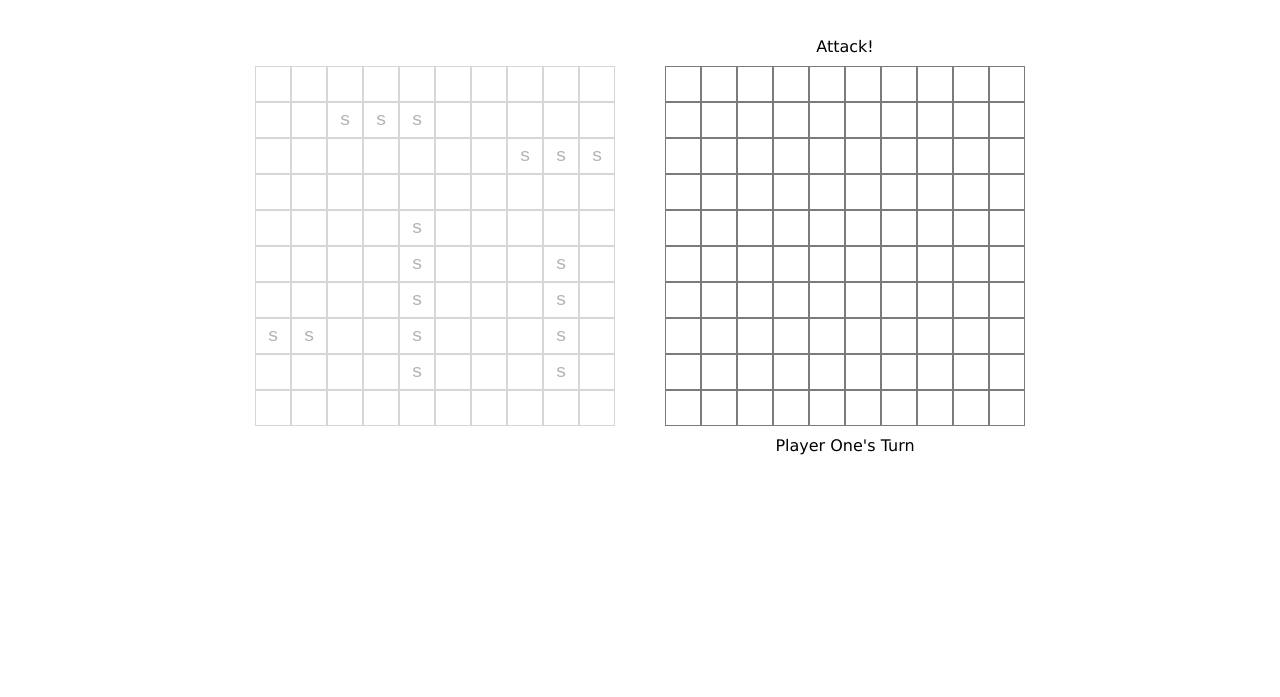
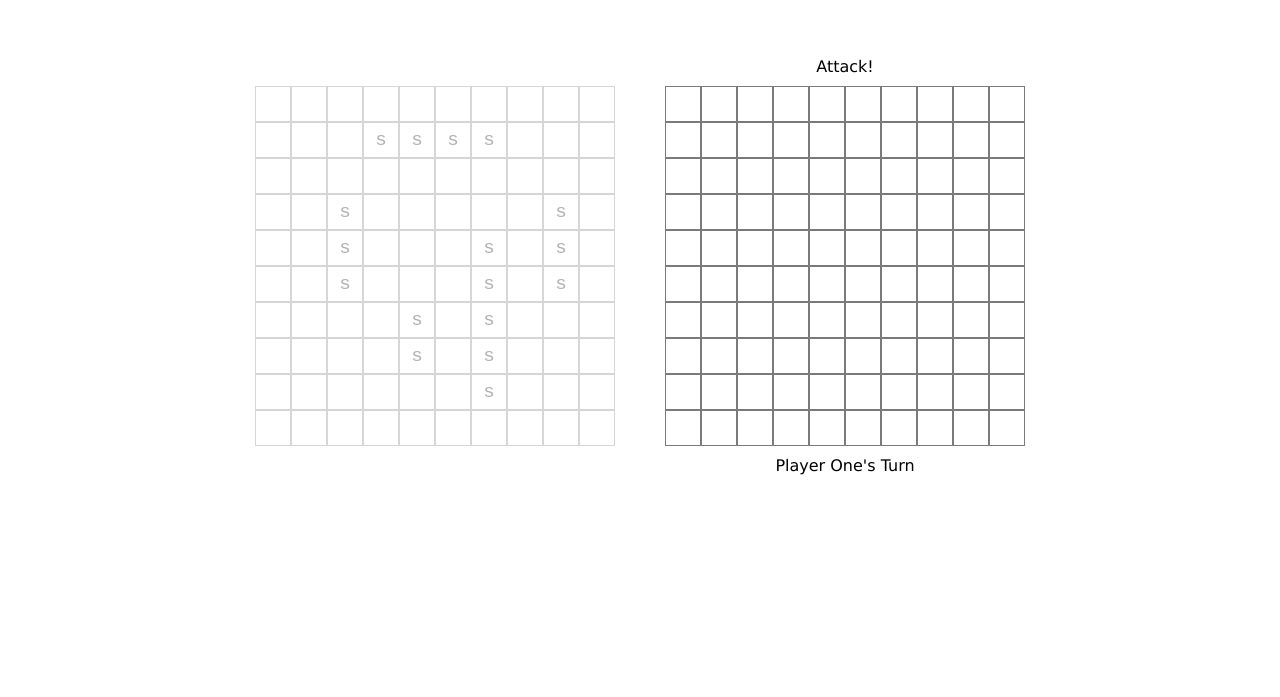
Before and after one commit to ShreyasKR8/battleship, a website built with webpack: page src/index.html in a window 1280 px wide. Shown: the part 103-800 px from the top of the page. Built offline with nearby package versions, Linux system fonts and the light colour scheme.

Commit message:
feat. Place ships at random positions and cycle random pos for players

```diff
--- a/eslint.config.js
+++ b/eslint.config.js
@@ -5,6 +5,7 @@ import jestPlugin from 'eslint-plugin-jest';
 
 export default [
     { languageOptions: { globals: globals.browser } },
+    { languageOptions: { globals: globals.jest } },
     pluginJs.configs.recommended,
     eslintConfigPrettier,
     {
--- a/src/index.html
+++ b/src/index.html
@@ -9,6 +9,9 @@
     <header>
         <h1>Battleship</h1>
     </header>
+    <section>
+        <button class='cycle-random-placements'>Random</button>
+    </section>
     <section class="gameboards">
         <article>
             <p class='player-two-instruction-not-needed hidden'>Attack!</p>
--- a/src/index.js
+++ b/src/index.js
@@ -1,7 +1,7 @@
 import './style.css';
 import Player from './modules/player.js';
 import Ship from './modules/ship.js';
-import { Orientation } from './modules/gameboard.js';
+// import { Orientation } from './modules/gameboard.js';
 import display from './modules/display.js';
 import {
     currentPlayer,
@@ -9,37 +9,62 @@ import {
     switchTurn,
 } from './modules/gameState.js';
 
+//initialise the game
+const initialisedObjects = initialiseGame();
+const playerOneGameboard = initialisedObjects.playerOneGameboard;
+const playerTwoGameboard = initialisedObjects.playerTwoGameboard;
+
 setCurrentPlayer('player-one');
 
-/* setup player one gameboard */
-const playerOne = new Player('player-one');
+function initialisePlayers() {
+    const playerOne = new Player('player-one');
 
-const playerOneGameboard = playerOne.gameboard;
+    const playerTwo = new Player('player-two');
 
-playerOneGameboard.placeShip(new Ship(2), [7, 0], Orientation.HORIZONTAL);
-playerOneGameboard.placeShip(new Ship(3), [1, 2], Orientation.HORIZONTAL);
-playerOneGameboard.placeShip(new Ship(3), [2, 7], Orientation.HORIZONTAL);
-playerOneGameboard.placeShip(new Ship(4), [5, 8], Orientation.VERTICAL);
-playerOneGameboard.placeShip(new Ship(5), [4, 4], Orientation.VERTICAL);
+    return { playerOne, playerTwo };
+}
 
-const playerOneShipPositions = playerOneGameboard.getShipPositions();
+function initialiseGameboards(playerOne, playerTwo) {
 
-display.displayGameboard(undefined, 'player-one', playerOneShipPositions);
+    /* setup player one gameboard */
+    const playerOneGameboard = playerOne.gameboard;
 
-/* setup player two gameboard */
-const playerTwo = new Player('player-two');
+    placeShipAtRandomCoordinate(new Ship(2), playerOneGameboard);
+    placeShipAtRandomCoordinate(new Ship(3), playerOneGameboard);
+    placeShipAtRandomCoordinate(new Ship(3), playerOneGameboard);
+    placeShipAtRandomCoordinate(new Ship(4), playerOneGameboard);
+    placeShipAtRandomCoordinate(new Ship(5), playerOneGameboard);
 
-const playerTwoGameboard = playerTwo.gameboard;
+    /* setup player two gameboard */
+    const playerTwoGameboard = playerTwo.gameboard;
 
-playerTwoGameboard.placeShip(new Ship(2), [8, 1], Orientation.HORIZONTAL);
-playerTwoGameboard.placeShip(new Ship(3), [2, 1], Orientation.HORIZONTAL);
-playerTwoGameboard.placeShip(new Ship(3), [1, 7], Orientation.VERTICAL);
-playerTwoGameboard.placeShip(new Ship(4), [6, 7], Orientation.VERTICAL);
-playerTwoGameboard.placeShip(new Ship(5), [4, 1], Orientation.HORIZONTAL);
+    placeShipAtRandomCoordinate(new Ship(2), playerTwoGameboard);
+    placeShipAtRandomCoordinate(new Ship(3), playerTwoGameboard);
+    placeShipAtRandomCoordinate(new Ship(3), playerTwoGameboard);
+    placeShipAtRandomCoordinate(new Ship(4), playerTwoGameboard);
+    placeShipAtRandomCoordinate(new Ship(5), playerTwoGameboard);
 
-const playerTwoShipPositions = playerTwoGameboard.getShipPositions();
+    return { playerOneGameboard, playerTwoGameboard };
+}
 
-display.displayGameboard(undefined, 'player-two', playerTwoShipPositions);
+function initialiseGame() {
+    const { playerOne, playerTwo } = initialisePlayers();
+    const { playerOneGameboard, playerTwoGameboard } = initialiseGameboards(playerOne, playerTwo);
+
+    /* display player one gameboard */
+    const playerOneShipPositions = playerOneGameboard.getShipPositions();
+
+    display.displayGameboard(undefined, 'player-one');
+    display.displayShipsOnGameboard(playerOneShipPositions, 'player-one');
+
+    /* display player two gameboard */
+    const playerTwoShipPositions = playerTwoGameboard.getShipPositions();
+
+    display.displayGameboard(undefined, 'player-two');
+    display.displayShipsOnGameboard(playerTwoShipPositions, 'player-two');
+
+    return { playerOne, playerTwo, playerOneGameboard, playerTwoGameboard };
+}
 
 document.addEventListener('OnCellClicked', handleCellClicked); //received from UI on click
 
@@ -107,3 +132,24 @@ function playComputersTurn(isShipHit, hitCoordinates) {
     };
     setTimeout(() => handleCellClicked(mockEvent), 2000);  //delay to simulate "thinking".
 }
+
+function placeShipAtRandomCoordinate(ship, playerGameboard) {
+    let { randomCoordinate, randomOrientation } = playerGameboard.getRandomCoordinateForShip(ship.size);
+    playerGameboard.placeShip(ship, randomCoordinate, randomOrientation);
+}
+
+const randomPlacementButton = document.querySelector('.cycle-random-placements');
+randomPlacementButton.addEventListener('click', () => {
+
+    playerOneGameboard.clearGameboard();
+
+    placeShipAtRandomCoordinate(new Ship(2), playerOneGameboard);
+    placeShipAtRandomCoordinate(new Ship(3), playerOneGameboard);
+    placeShipAtRandomCoordinate(new Ship(3), playerOneGameboard);
+    placeShipAtRandomCoordinate(new Ship(4), playerOneGameboard);
+    placeShipAtRandomCoordinate(new Ship(5), playerOneGameboard);
+
+    const shipPositions = playerOneGameboard.getShipPositions();
+
+    display.updateShipsOnGameboard(shipPositions, 'player-one');
+});
--- a/src/modules/display.js
+++ b/src/modules/display.js
@@ -4,9 +4,8 @@ const playerOneInstructions = document.querySelectorAll(`.player-one-instruction
 const playerOneGrid = document.querySelector(`.player-one-gameboard`);
 const playerTwoGrid = document.querySelector(`.player-two-gameboard`);
 
-function displayGameboard(size = 10, gridOwner, shipPositions) {
+function displayGameboard(size = 10, gridOwner) {
     createGrid(size, gridOwner);
-    placeShips(shipPositions, gridOwner);
 }
 
 function createGrid(size, gridOwner) {
@@ -37,6 +36,23 @@ function createGrid(size, gridOwner) {
     }
 }
 
+function updateShipsOnGameboard(shipPositions, gridOwner) {
+    const cells = document.querySelectorAll(`[data-owner="${gridOwner}"] .cell`);
+    cells.forEach(cell => {
+        cell.textContent = '';
+    });
+    displayShipsOnGameboard(shipPositions, gridOwner);
+}
+
+function displayShipsOnGameboard(shipPositions, gridOwner) {
+    shipPositions.forEach((position) => {
+        const [row, col] = position.split(',');
+        document.querySelector(
+            `[data-owner="${gridOwner}"] .cell[data-row="${row}"][data-col="${col}"]`
+        ).textContent = 's';
+    });
+}
+
 function toggleGridBlockers() {
     playerOneGrid.classList.toggle('blocker');
     playerTwoGrid.classList.toggle('blocker');
@@ -52,14 +68,6 @@ function showPlayerTurn() {
     });
 }
 
-function placeShips(shipPositions, gridOwner) {
-    shipPositions.forEach((position) => {
-        const [row, col] = position.split(',');
-        document.querySelector(
-            `[data-owner="${gridOwner}"] .cell[data-row="${row}"][data-col="${col}"]`
-        ).textContent = 's';
-    });
-}
 
 function markCell(coordinates, gridOwner, markContent) {
     const [row, col] = coordinates;
@@ -118,4 +126,6 @@ export default{
     toggleGridBlockers,
     showPlayerTurn,
     handleGameOver,
+    displayShipsOnGameboard,
+    updateShipsOnGameboard,
 };
--- a/src/modules/gameboard.js
+++ b/src/modules/gameboard.js
@@ -43,6 +43,13 @@ class Gameboard {
         return cells;
     }
 
+    clearGameboard() {
+        this.gameboard = this.gameboard.map((row) => row.fill(null));
+        this.#reservedPositions.clear();
+        this.#shipPositions.clear();
+        this.#shipToAdjacentCellsMap.clear();
+    }
+
     getAdjacentCells(position, adjacentDeltas) {
         let [currentX, currentY] = position;
         const adjacentCells = [];
@@ -64,17 +71,31 @@ class Gameboard {
         return adjacentCells;
     }
 
-    isValidPosition(ship, position, orientation) {
-        if (
-            this.#reservedPositions.has(position.toString()) ||
-            this.#shipPositions.has(position.toString())
-        ) {
-            return false;
+    isValidPosition(shipLength, position, orientation) {
+        let [rowNumber, colNumber] = position;
+
+        //check if position is already filled or is adjacent position of filled cell.
+        for (let i = 0; i < shipLength; i++) {
+            if (orientation == Orientation.HORIZONTAL) {
+                let dPosition = [rowNumber, colNumber + i];
+                if (
+                    this.#reservedPositions.has(dPosition.toString()) ||
+                    this.#shipPositions.has(dPosition.toString())
+                ) {
+                    return false;
+                }
+            } else {
+                let dPosition = [rowNumber + i, colNumber];
+                if (
+                    this.#reservedPositions.has(dPosition.toString()) ||
+                    this.#shipPositions.has(dPosition.toString())
+                ) {
+                    return false;
+                }
+            }
         }
 
-        let [rowNumber, colNumber] = position;
-        let shipLength = ship.size;
-
+        //check if its length can go out of bounds;
         if (
             orientation == Orientation.HORIZONTAL &&
             colNumber + shipLength > this.#ROW_SIZE
@@ -91,7 +112,8 @@ class Gameboard {
     }
 
     placeShip(ship, position, orientation) {
-        if (!this.isValidPosition(ship, position, orientation)) {
+        if (!this.isValidPosition(ship.size, position, orientation)) {
+            // console.log(this.gameboard);
             return null;
         }
 
@@ -181,6 +203,59 @@ class Gameboard {
         return this.#shipPositions;
     }
 
+    getRandomCoordinateForShip(shipLength) {
+        if (this.availableCells.length === 0) {
+            throw new Error('No available cells to place ship');
+        }
+
+        const MAX_RETRIES = 100;
+        let attempts = 0;
+
+        while (attempts < MAX_RETRIES) {
+            const randomOrientation = this.getRandomOrientation();
+
+            const rangeX =
+                randomOrientation === Orientation.HORIZONTAL
+                    ? this.#ROW_SIZE
+                    : this.#ROW_SIZE - (shipLength - 1);
+            const rangeY =
+                randomOrientation === Orientation.HORIZONTAL
+                    ? this.#COL_SIZE - (shipLength - 1)
+                    : this.#COL_SIZE;
+            const randomCoordinate = this.getRandomCoordinateInRange(
+                rangeX,
+                rangeY
+            );
+
+            if (
+                this.isValidPosition(
+                    shipLength,
+                    randomCoordinate,
+                    randomOrientation
+                )
+            ) {
+                return { randomCoordinate, randomOrientation };
+            }
+
+            attempts++;
+        }
+
+        throw new Error('Failed to find valid coordinate for ship placement');
+    }
+
+    getRandomOrientation() {
+        return Math.random() < 0.5
+            ? Orientation.HORIZONTAL
+            : Orientation.VERTICAL;
+        // return Orientation.HORIZONTAL;
+    }
+
+    getRandomCoordinateInRange(rangeX, rangeY) {
+        let x = Math.floor(Math.random() * rangeX);
+        let y = Math.floor(Math.random() * rangeY);
+        return [x, y];
+    }
+
     getRandomCoordinate() {
         if (this.availableCells.length === 0) {
             throw new Error('No more available cells');
@@ -230,8 +305,10 @@ class Gameboard {
     removeCellFromAvailableCells(cellToRemove) {
         this.availableCells = this.availableCells.filter(
             (availableCell) =>
-                !(availableCell[0] == cellToRemove[0] &&
-                availableCell[1] == cellToRemove[1])
+                !(
+                    availableCell[0] == cellToRemove[0] &&
+                    availableCell[1] == cellToRemove[1]
+                )
         );
     }
 }
```
Also changed, not shown: src/__tests__/gameboard.test.js (+70 -22 lines).
